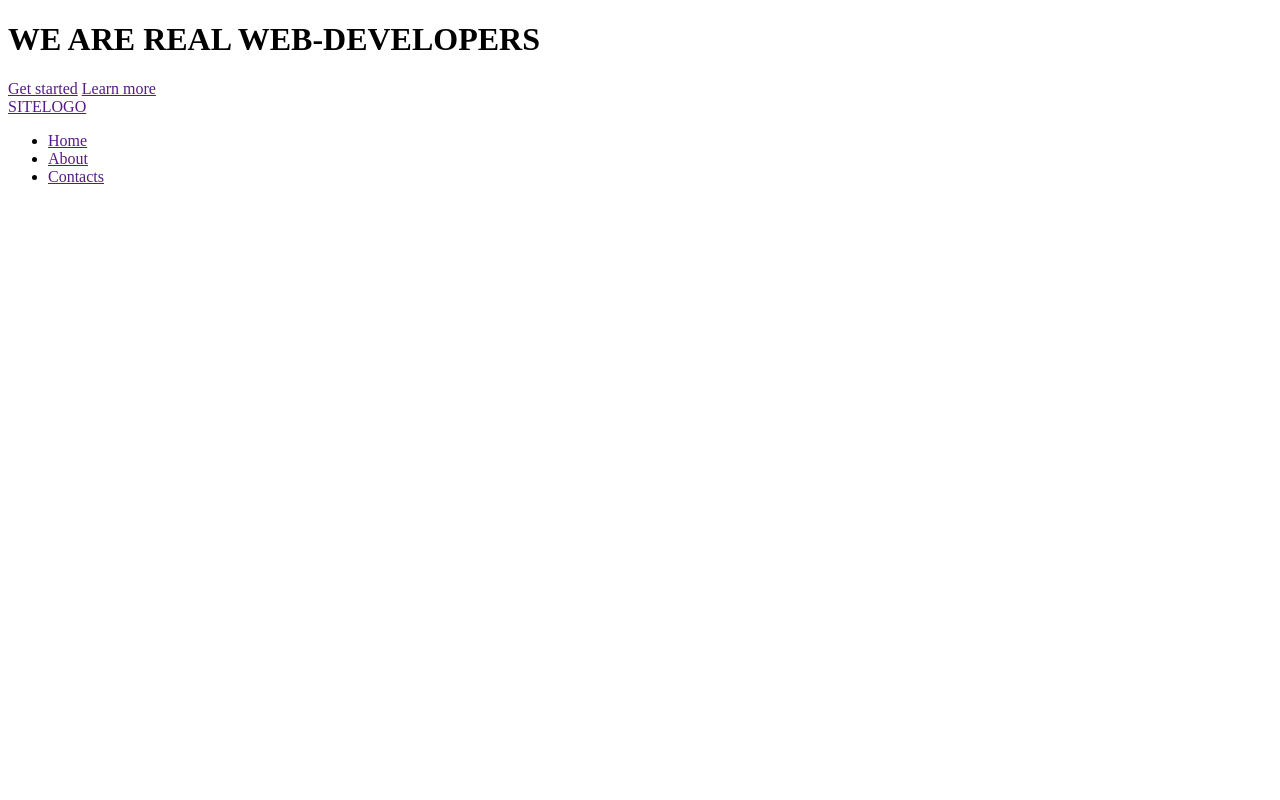
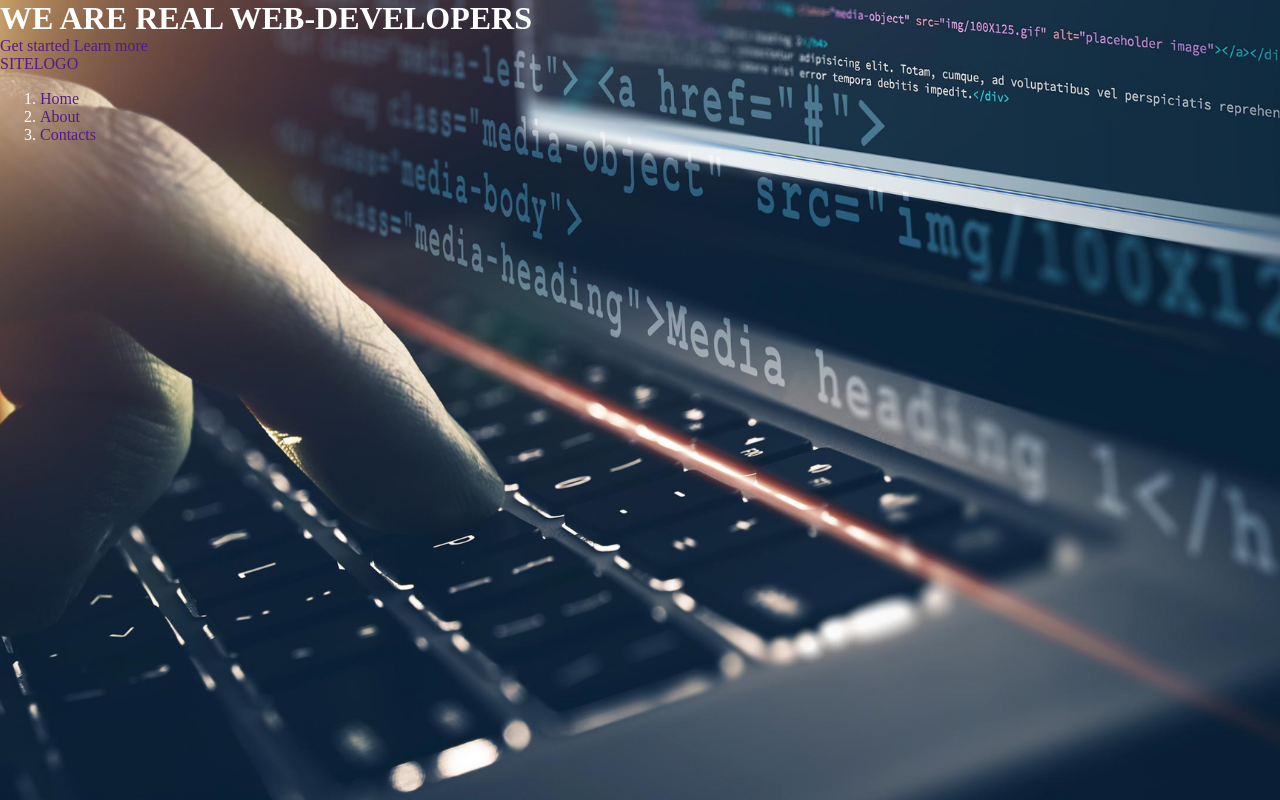
Before and after one commit to IlliaBielik/project_course1, a website: page index.html in a window 1280 px wide. Drawn offline with Linux system fonts and the light colour scheme.

Commit message:
Коммит перед настройкой оверлея header

```diff
--- a/assets/scss/common/_typography.scss
+++ b/assets/scss/common/_typography.scss
@@ -0,0 +1,13 @@
+@use "../presets" as *;
+
+html {
+  overflow-y: scroll;
+}
+
+h1 {
+
+}
+
+a {
+  text-decoration: none;
+}
--- /dev/null
+++ b/assets/scss/common/index.scss
@@ -0,0 +1,2 @@
+@forward "typography";
+@forward "classes";
--- a/assets/scss/components/header/_header-content.scss
+++ b/assets/scss/components/header/_header-content.scss
@@ -0,0 +1,3 @@
+.header-content__title {
+margin: 0;
+}
--- a/assets/scss/components/header/_header.scss
+++ b/assets/scss/components/header/_header.scss
@@ -0,0 +1,10 @@
+@use "../../presets" as *;
+
+.header {
+  min-height: 100vh;
+  background-color: $color-primary;
+  background-image: url(../img/img-header.png);
+  background-position: 50% 50%;
+  background-size: cover;
+  color: $color-light;
+}
--- /dev/null
+++ b/assets/scss/components/header/_index.scss
@@ -0,0 +1,6 @@
+@forward "header";
+@forward "header-content";
+@forward "header-menu";
+@forward "header-logo";
+@forward "header-navbar";
+@forward "header-overlay";
--- /dev/null
+++ b/assets/scss/style.scss
@@ -0,0 +1,4 @@
+@use "libs/normalize.css/normalize";
+
+@use "common";
+@use "components/header";
--- a/index.html
+++ b/index.html
@@ -46,7 +46,7 @@
             <span class="header-navbar__btn-row"></span>
             <span class="header-navbar__btn-row"></span>
           </div>
-          <ul class="header-navbar__list">
+          <ol class="header-navbar__list">
             <li class="header-navbar__item">
               <a class="header-navbar__link" href="">Home</a>
             </li>
@@ -56,7 +56,7 @@
             <li class="header-navbar__item">
               <a class="header-navbar__link" href="">Contacts</a>
             </li>
-          </ul>
+          </ol>
         </nav>
 
       </div>
```
Also changed, not shown: assets/css/style.css.
